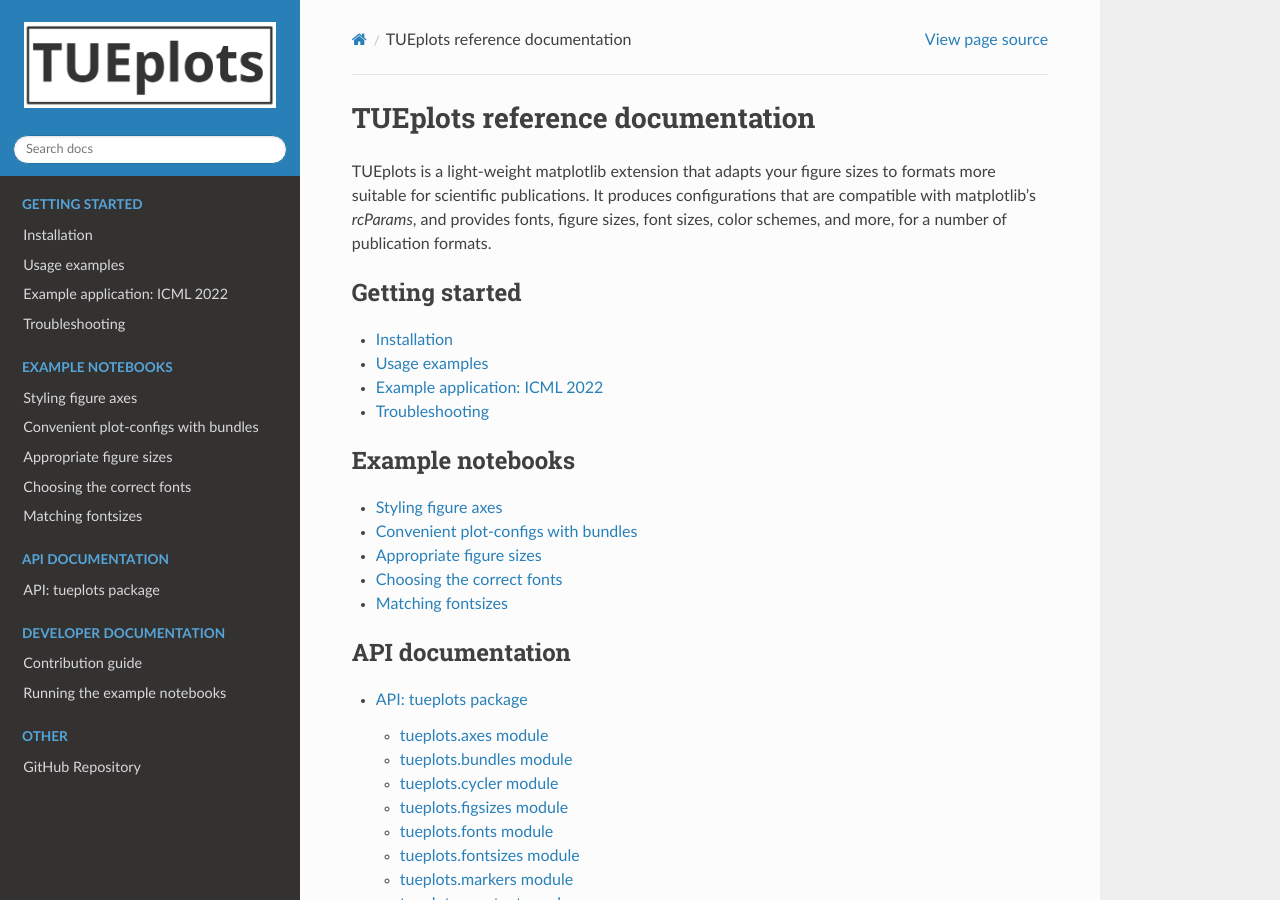
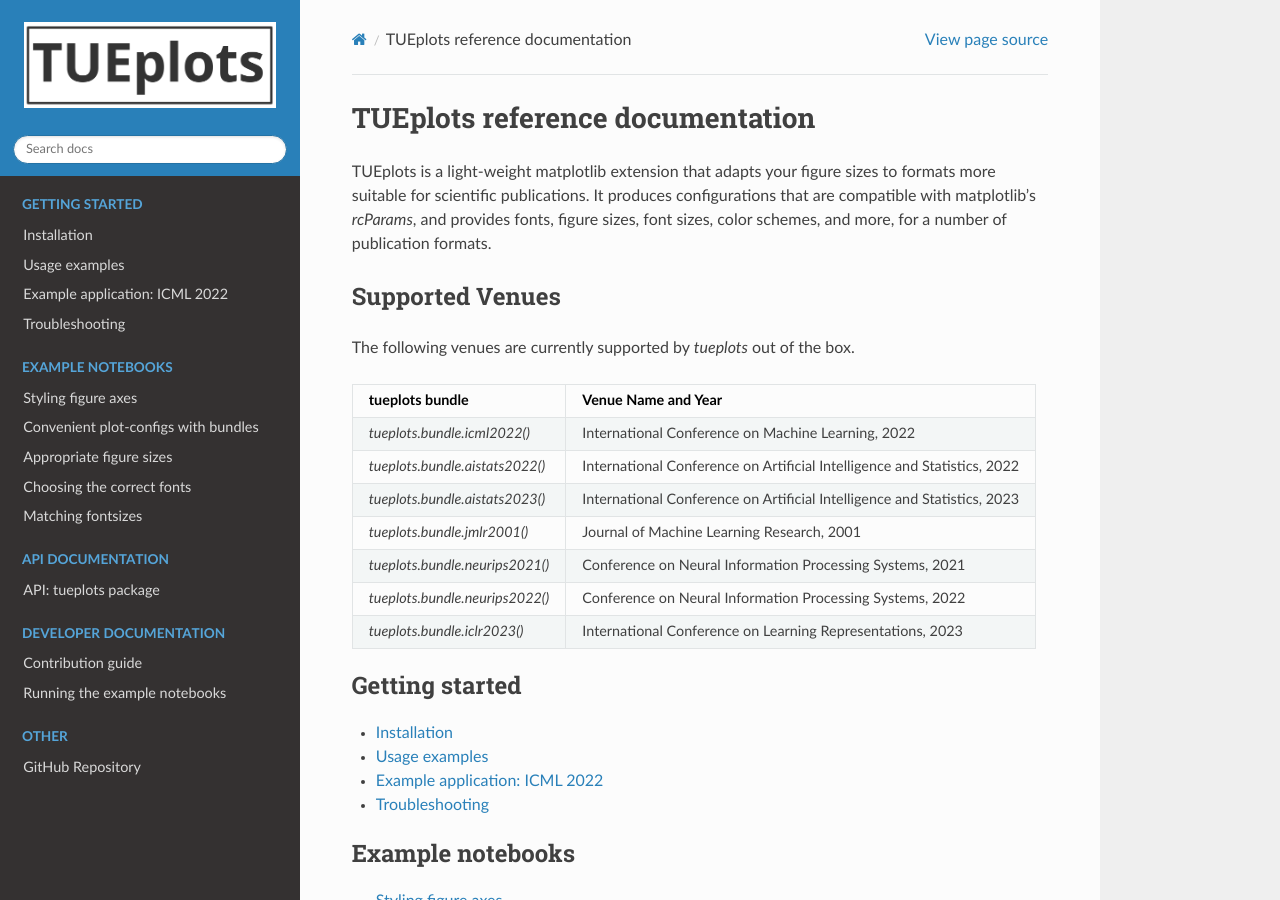
Before and after one commit to pnkraemer/tueplots, a Sphinx documentation site: the page built from docs/source/index.rst, in a window 1280 px wide and 900 px high. Built offline with Sphinx 7.4.7 and the Read the Docs theme 2.0.0, drawn with Linux system fonts in a browser that asks for light colours; pages that are not in the unit, such as notebooks, are missing from menus.

Commit message:
Add list of supported venues to docs
Signed-off-by: Steven Lang <steven.lang.mz@gmail.com>

```diff
--- a/docs/source/index.rst
+++ b/docs/source/index.rst
@@ -10,6 +10,29 @@ TUEplots is a light-weight matplotlib extension
 that adapts your figure sizes to formats more suitable for scientific publications.
 It produces configurations that are compatible with matplotlib's `rcParams`,
 and provides fonts, figure sizes, font sizes, color schemes, and more, for a number of publication formats.
+
+Supported Venues
+----------------
+
+The following venues are currently supported by `tueplots` out of the box.
+
++---------------------------------+--------------------------------------------------------------------------+
+| tueplots bundle                 | Venue Name and Year                                                      |
++=================================+==========================================================================+
+| `tueplots.bundle.icml2022()`    | International Conference on Machine Learning, 2022                       |
++---------------------------------+--------------------------------------------------------------------------+
+| `tueplots.bundle.aistats2022()` | International Conference on Artificial Intelligence and Statistics, 2022 |
++---------------------------------+--------------------------------------------------------------------------+
+| `tueplots.bundle.aistats2023()` | International Conference on Artificial Intelligence and Statistics, 2023 |
++---------------------------------+--------------------------------------------------------------------------+
+| `tueplots.bundle.jmlr2001()`    | Journal of Machine Learning Research, 2001                               |
++---------------------------------+--------------------------------------------------------------------------+
+| `tueplots.bundle.neurips2021()` | Conference on Neural Information Processing Systems, 2021                |
++---------------------------------+--------------------------------------------------------------------------+
+| `tueplots.bundle.neurips2022()` | Conference on Neural Information Processing Systems, 2022                |
++---------------------------------+--------------------------------------------------------------------------+
+| `tueplots.bundle.iclr2023()`    | International Conference on Learning Representations, 2023               |
++---------------------------------+--------------------------------------------------------------------------+
 
 
 .. toctree::
```
